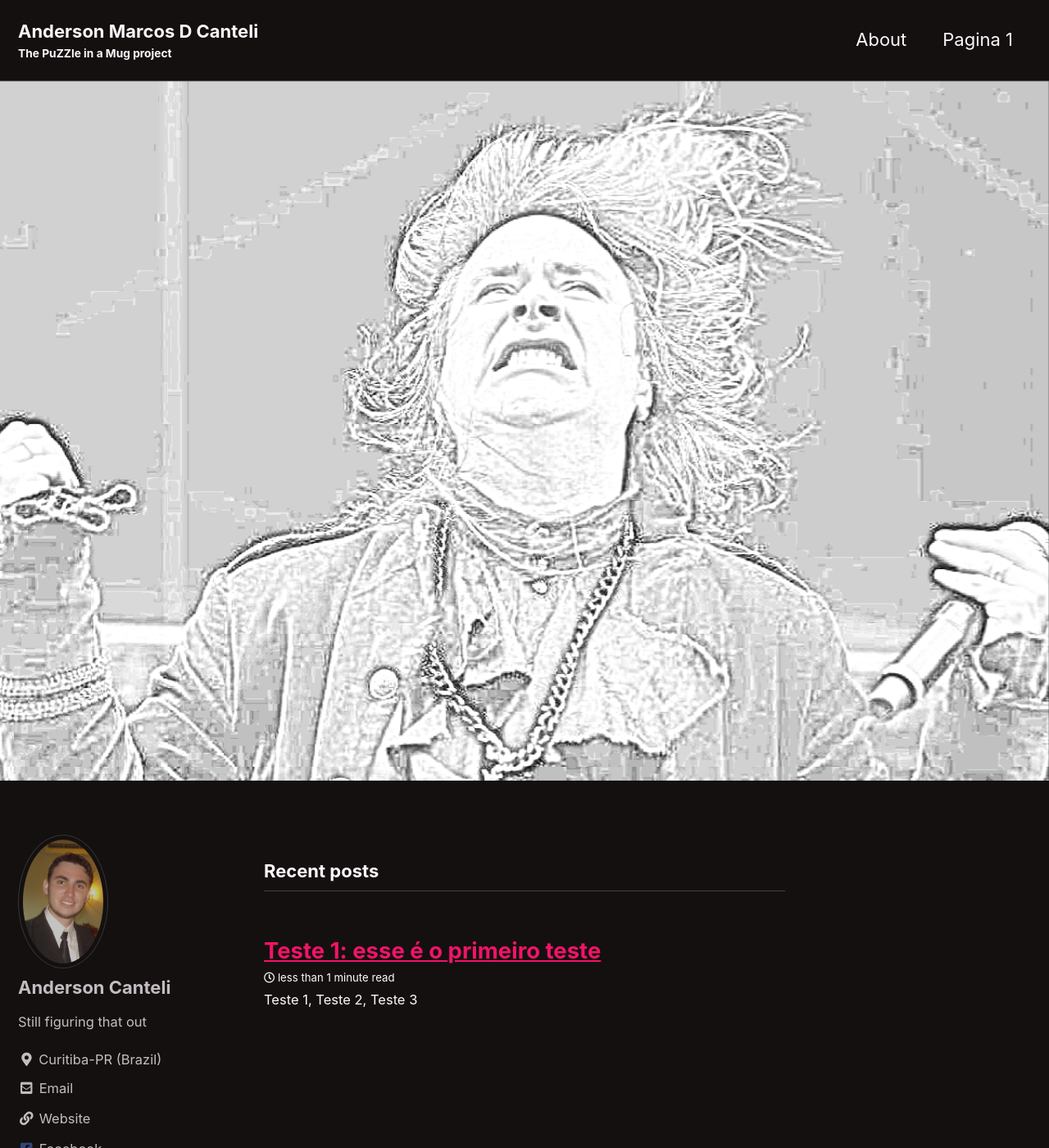
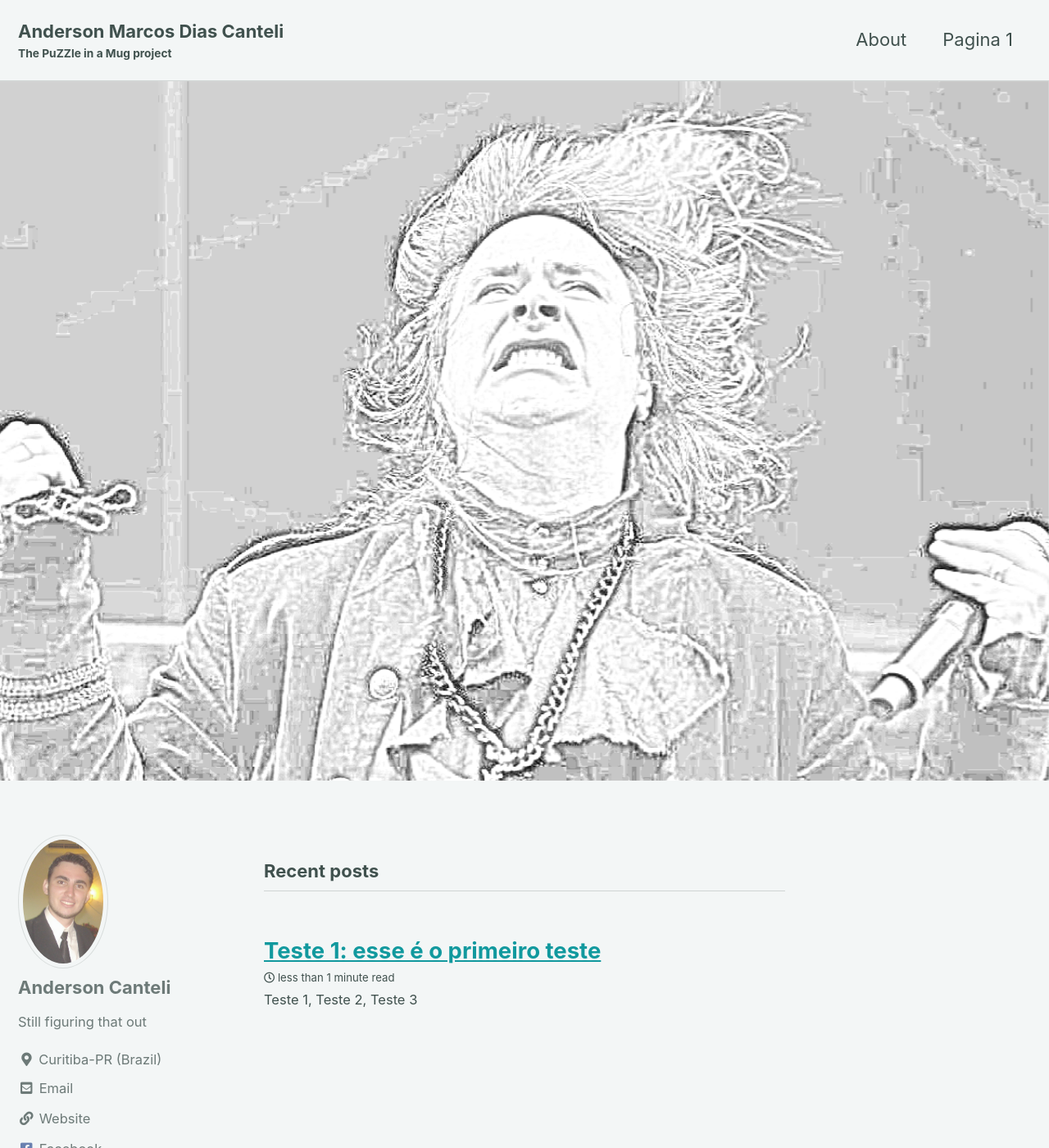
Before and after one commit to andersonmdcanteli/andersonmdcanteli.github.io, a Jekyll site: the page built from index.html, in a window 1280 px wide and 1400 px high. Shown: the whole window at 82% size. Built offline with Jekyll 4.4.1, drawn with Linux system fonts in a browser that asks for light colours; cached includes are drawn as plain includes; the list of posts is cut into pages by our own code.

Commit message:
Update _config.yml

```diff
--- a/_config.yml
+++ b/_config.yml
@@ -12,11 +12,11 @@
 
 # theme                  : "minimal-mistakes-jekyll"
 # remote_theme           : "mmistakes/minimal-mistakes"
-minimal_mistakes_skin    : "neon" #"default", "air", "aqua", "contrast", "dark", "dirt", "neon", "mint", "plum", "sunrise"
+minimal_mistakes_skin    : "mint" #"default", "air", "aqua", "contrast", "dark", "dirt", "neon", "mint", "plum", "sunrise"
 
 # Site Settings
 locale                   : "en-US"
-title                    : "Anderson Marcos D Canteli"
+title                    : "Anderson Marcos Dias Canteli"
 title_separator          : "-"
 subtitle                 : "The PuZZle in a Mug project" # site tagline that appears below site title in masthead
 name                     : "Anderson Canteli"
```
